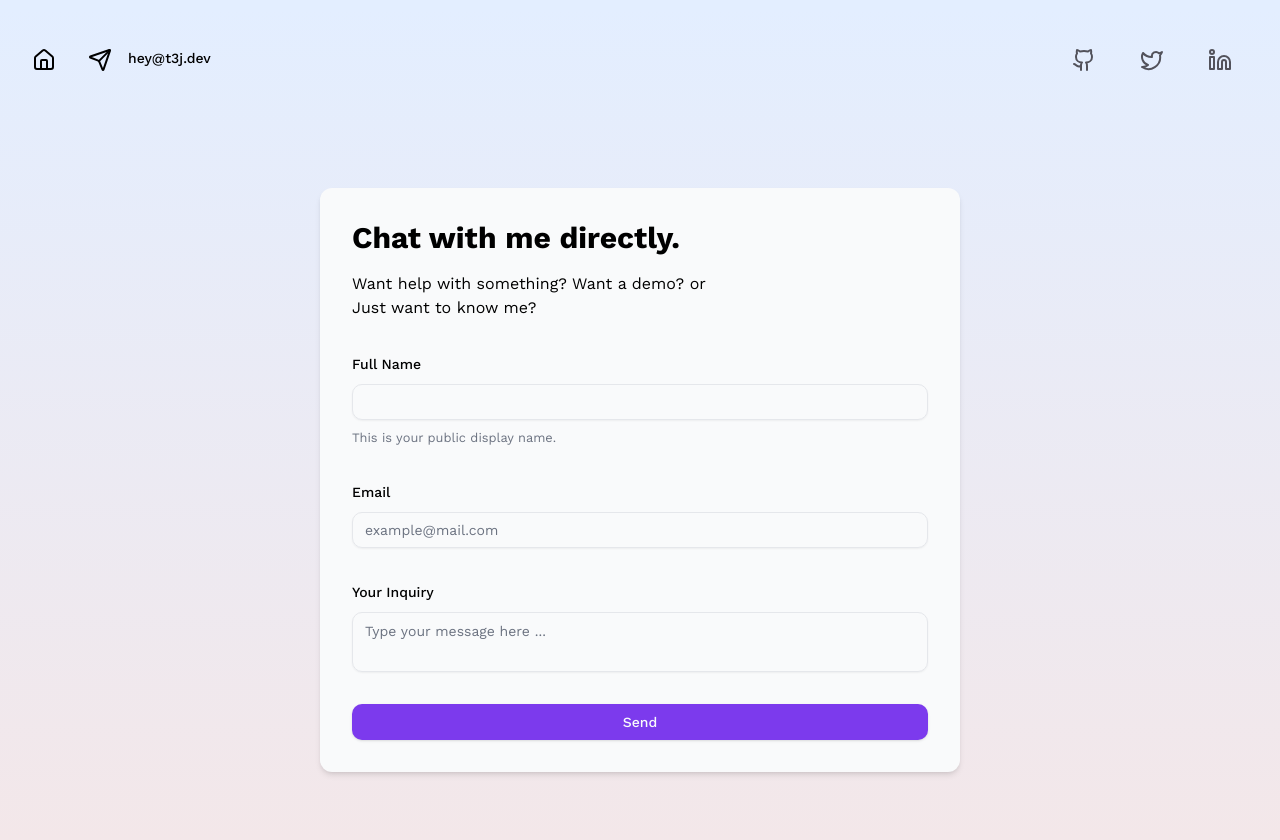
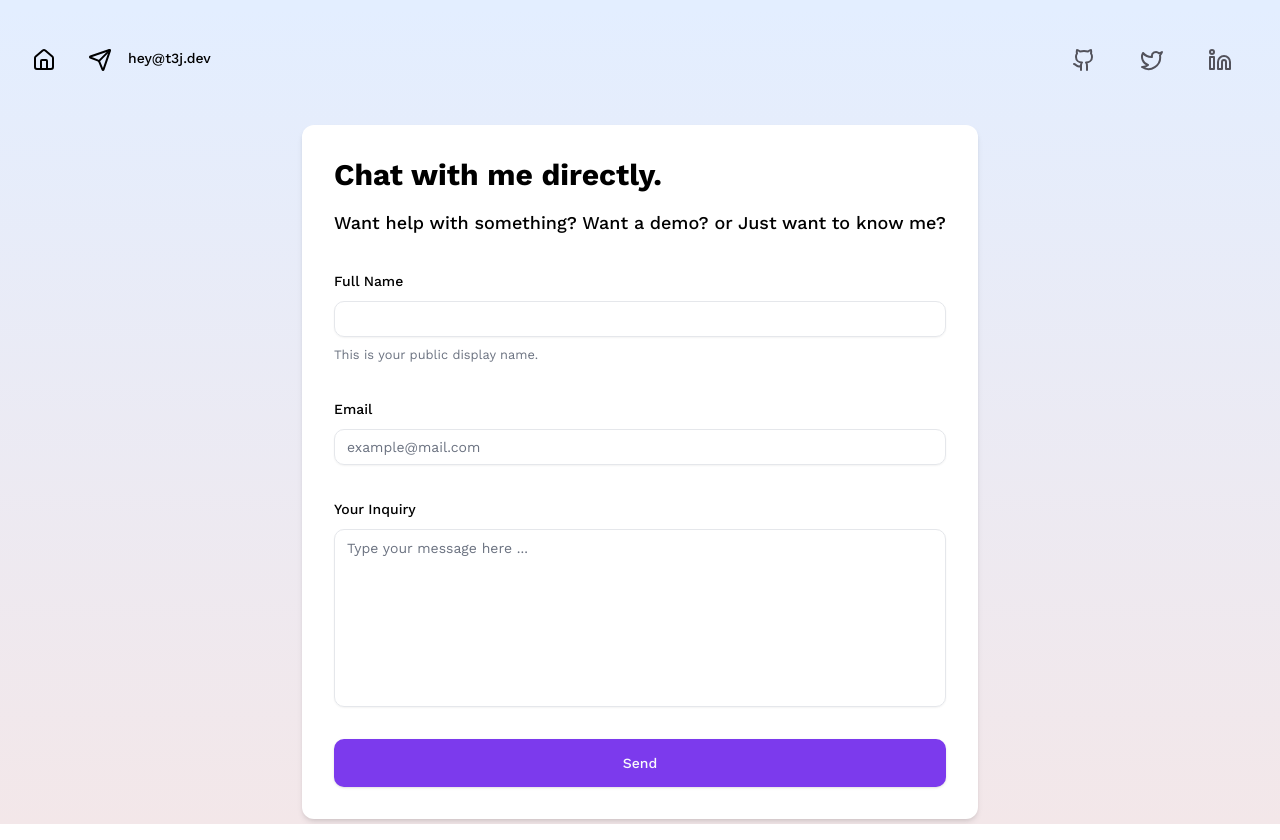
Before and after one commit to kshetritej/new-portfolio, a React (Vite) app: page /contact in a window 1280 px wide. Built offline with nearby package versions, Linux system fonts and the light colour scheme.

Commit message:
chore(contact-form): manage width of form

```diff
--- a/src/components/contact.tsx
+++ b/src/components/contact.tsx
@@ -1,7 +1,7 @@
 import ContactForm from "./molecules/ contact-form"
 const Contact = () => {
   return (
-    <div className="flex justify-center items-center h-[90vh]">
+    <div className="flex justify-center items-center h-[88vh]">
      <ContactForm/>
     </div>
   )
--- a/src/components/molecules/ contact-form.tsx
+++ b/src/components/molecules/ contact-form.tsx
@@ -24,7 +24,7 @@ const emailSchema = z
     message: "Please enter a valid email address.",
   })
   .regex(/^[a-zA-Z0-9._%+-]+@(gmail\.com|outlook\.com)$/, {
-    message: "Sorry, but currently we only accept Gmail and Outlook.",
+    message: "Sorry,we only accept Gmail and Outlook.",
   });
 const messageSchema = z.string().refine(
   (value) => {
@@ -73,16 +73,16 @@ export default function ContactForm() {
       toast({
         title: "Great news!",
         description:
-          "Your message has been sent successfully. We'll get back to you soon. 😊",
+          "Your message has been sent successfully. We'll get back to you soon.",
         variant: "success",
       });
       form.reset();
     },
     onError: () => {
       toast({
-        title: "Oops! Something went wrong and we couldn't send your message.",
+        title: "Oops! Something went wrong.",
         description:
-          " Please try again later, and sorry for the inconvenience. 😔",
+          " Please try again later.",
         variant: "destructive",
       });
     },
@@ -96,13 +96,13 @@ export default function ContactForm() {
     <Form {...form}>
       <form
         onSubmit={form.handleSubmit(onSubmit)}
-        className="flex flex-col space-y-8 m-4 md:w-1/2 bg-primary-foreground p-8 rounded-lg shadow-md"
+        className="bg-white flex flex-col space-y-8 m-4 max-w-screen-md bg-primary-foreground p-8 rounded-lg shadow-md"
       >
         <div className="form-title space-y-4">
           <h2 className="font-bold text-3xl">Chat with me directly.</h2>
-          <p>
+          <p className="text-lg font-medium">
             Want help with something? Want a demo? or
-            <br /> Just want to know me?
+            Just want to know me?
           </p>
         </div>
         <FormField
@@ -144,6 +144,7 @@ export default function ContactForm() {
                 <Textarea
                   placeholder="Type your message here ..."
                   className="resize-none"
+                  rows={8}
                   {...field}
                 />
               </FormControl>
@@ -151,7 +152,7 @@ export default function ContactForm() {
             </FormItem>
           )}
         />
-        <Button type="submit">
+        <Button className="py-6" type="submit">
           {isPending ? <Loader2 className="animate-spin" /> : "Send"}
         </Button>
       </form>
```
Also changed, not shown: src/components/Services.tsx (+4 -4 lines).
